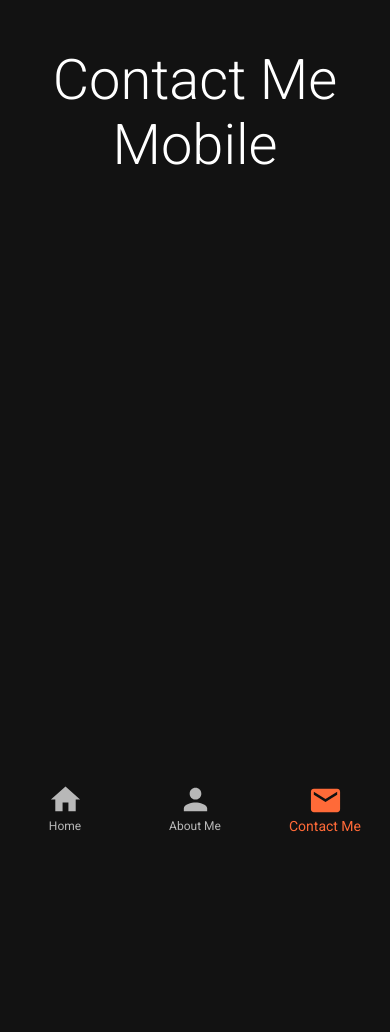
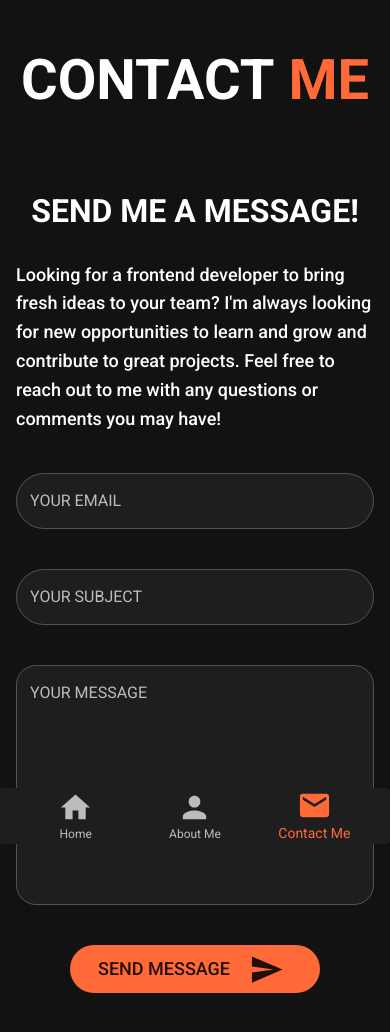
Before and after one commit to chrisowen2015/Resume-App, a Next.js app in the folder resume-app/: page /contact in a window 390 px wide. Shown: the top 1032 px of the page. Before the commit the page ends 844 px from the top, so only its background shows below. Built offline with nearby package versions, Linux system fonts and the light colour scheme.

Commit message:
Added Mobile Contact Page

```diff
--- a/resume-app/src/components/Contact/Contact.tsx
+++ b/resume-app/src/components/Contact/Contact.tsx
@@ -8,7 +8,8 @@ import { Mail } from "@mui/icons-material";
 export default function Contact() {
 
     return (
-        <><Box sx={{ display: 'flex', justifyContent: 'center' }}>
+        <>
+            <Box sx={{ display: 'flex', justifyContent: 'center' }}>
                 <Box sx={{
                     width: {
                         md: '100%',
--- a/resume-app/src/components/Contact/ContactForm.tsx
+++ b/resume-app/src/components/Contact/ContactForm.tsx
@@ -6,8 +6,13 @@ import { Send } from '@mui/icons-material';
 export default function ContactForm() {
     return (
         <>
-            <Box sx={{ margin: '0 5em 0 2em' }}>
-                <TextField label="YOUR EMAIL" sx={{ width: '50%', borderRadius: 30 }} InputProps={{ sx: { borderRadius: 30 } }} component={Paper} />
+            <Box sx={{
+                margin: {
+                    sm: '0 1em 0 1em',
+                    lg: '0 5em 0 2em',
+                }
+            }}>
+                <TextField label="YOUR EMAIL" sx={{ width: { xs: '100%', sm: '100%', lg: '50%' }, borderRadius: 30 }} InputProps={{ sx: { borderRadius: 30 } }} component={Paper} />
 
                 <Spacer height={40} />
 
@@ -15,16 +20,24 @@ export default function ContactForm() {
 
                 <Spacer height={40} />
 
-                <TextField label="YOUR MESSAGE" multiline rows={9} sx={{ width: '100%', borderRadius: 3 }} InputProps={{ sx: { borderRadius: 3 } }} component={Paper} />
+                <TextField label="YOUR MESSAGE" multiline rows={9} sx={{ width: '100%', borderRadius: 5 }} InputProps={{ sx: { borderRadius: 5 } }} component={Paper} />
 
                 <Spacer height={40} />
 
-                <Fab variant="extended" color="primary" sx={{  width: '250px' }}>
-                    <Typography variant="h6" fontWeight={500} sx={{ paddingRight: '10px' }} >
-                        Send Message &nbsp;
-                    </Typography>
-                    <Send fontSize="large" sx={{ mr: 1, postition: 'fixed', right: 0 }} />
-                </Fab>
+                <Box sx={{ display: 'flex', justifyContent: {
+                    xs: 'center',
+                    sm: 'center',
+                    md: 'center',
+                    lg: 'flex-start',
+                    xl: 'flex-start',
+                } }}>
+                    <Fab variant="extended" color="primary" sx={{ width: '250px' }}>
+                        <Typography variant="h6" fontWeight={500} sx={{ paddingRight: '10px' }} >
+                            Send Message &nbsp;
+                        </Typography>
+                        <Send fontSize="large" sx={{ mr: 1, postition: 'fixed', right: 0 }} />
+                    </Fab>
+                </Box>
             </Box>
         </>
     )
--- a/resume-app/src/components/Contact/MobileContact.tsx
+++ b/resume-app/src/components/Contact/MobileContact.tsx
@@ -1,12 +1,47 @@
 import { Box, Typography } from "@mui/material";
+import Spacer from "@/components/shared/spacer";
+import ContactForm from "./ContactForm";
+import MapIcon from '@mui/icons-material/Map';
+import EmailIcon from '@mui/icons-material/Email';
 
 export default function MobileContact() {
     return (
         <>
-            <Box sx={{ display: 'flex', justifyContent: 'center', padding: '3em 0em 0 0em' }}>
-                <Typography variant="h1" align="center">
-                    Contact Me Mobile
-                </Typography>
+            <Box sx={{ padding: '3em 0em 0 0em' }}>
+
+
+                <Box sx={{ display: 'flex', justifyContent: 'center' }} >
+                    <Typography variant="h1" fontWeight={800}>
+                        CONTACT&nbsp;
+                    </Typography>
+                    <Typography color="primary" variant="h1" fontWeight={800} >
+                        ME
+                    </Typography>
+                </Box>
+
+                <Spacer height={80} />
+
+                <Box sx={{ margin: '0 1em 0 1em' }}>
+                    <Typography variant="h3" fontWeight={600} align='center' >
+                        SEND ME A MESSAGE!
+                    </Typography>
+
+                    <Spacer height={30} />
+
+                    <Typography variant="h6" sx={{}}>
+                        Looking for a frontend developer to bring fresh ideas to your team?
+                        I'm always looking for new opportunities to learn and grow and contribute to great projects.
+                        Feel free to reach out to me with any questions or comments you may have!
+                    </Typography>
+
+                    <Spacer height={40} />
+
+                    <ContactForm />
+
+                    <Spacer height={40} />
+                    <Spacer height={60} />
+
+                </Box>
             </Box>
         </>
     )
--- a/resume-app/src/components/Navigation/NavButtons.tsx
+++ b/resume-app/src/components/Navigation/NavButtons.tsx
@@ -48,18 +48,19 @@ export default function NavButtons() {
                     xl: 'none',
                 }
             }}>
-                <Paper sx={{ position: 'fixed', bottom: 0, left: 0, right: 0 }} elevation={20}>
+                <Paper sx={{ position: 'fixed', bottom: 0, left: 0, right: 0 }}>
                     <BottomNavigation
                         showLabels
                         value={value}
                         onChange={(event, newValue) => {
                             setValue(newValue);
                         }}
-                        sx={{ paddingBottom: '1em' }}
+                        sx={{ padding: '1em' }}
+                        component={Paper}
                     >
                         <BottomNavigationAction label="Home" icon={<Home fontSize='large' />} href="/" />
                         <BottomNavigationAction label="About Me" icon={<Person fontSize='large' />} href="/about" />
-                        <BottomNavigationAction label="Contact Me" icon={<Mail fontSize='large' />} />
+                        <BottomNavigationAction label="Contact Me" icon={<Mail fontSize='large' />} href="/contact" />
                     </BottomNavigation>
                 </Paper>
             </Box>
```
Lines whose indentation alone changed are shown as unchanged.
